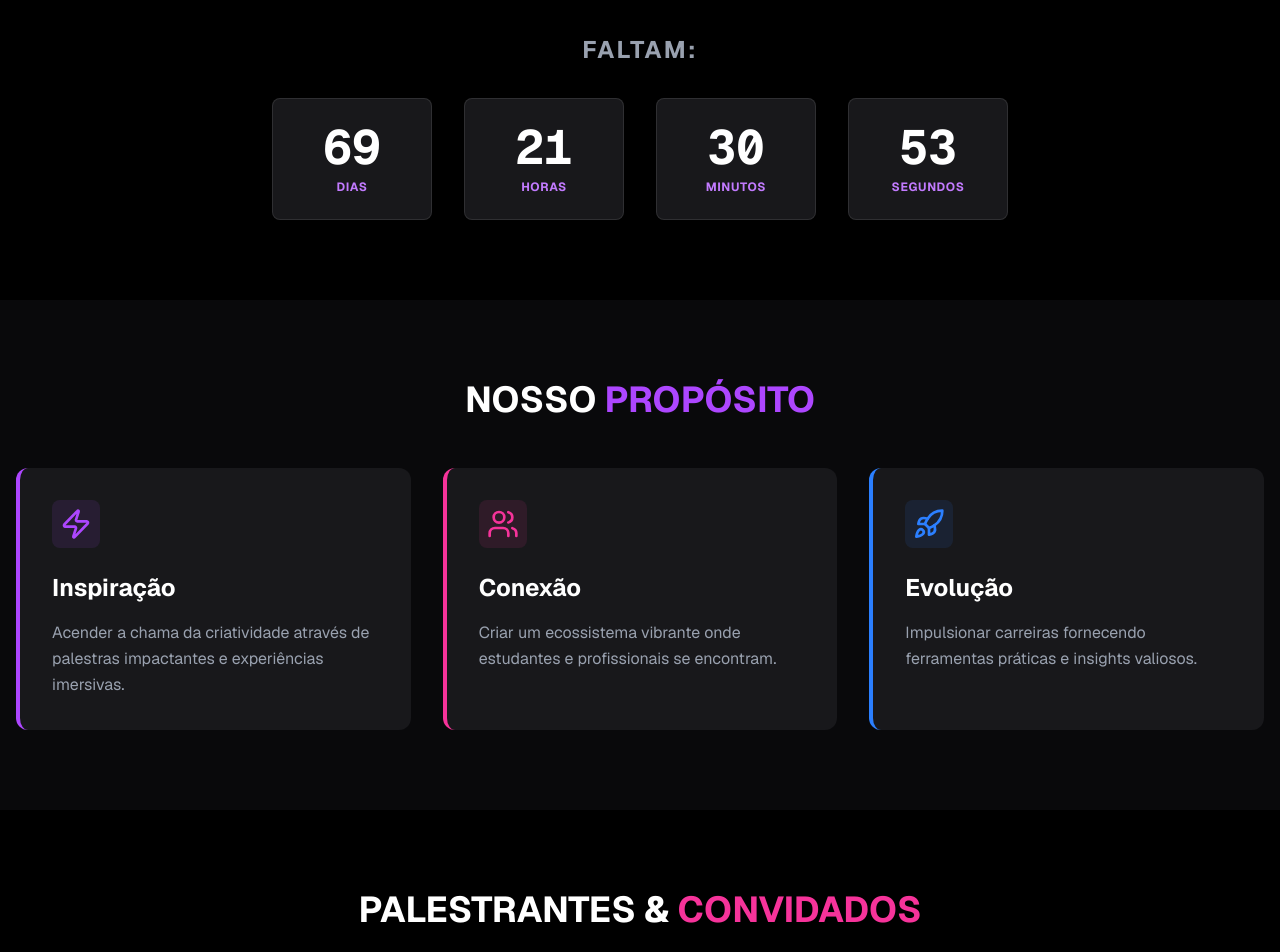
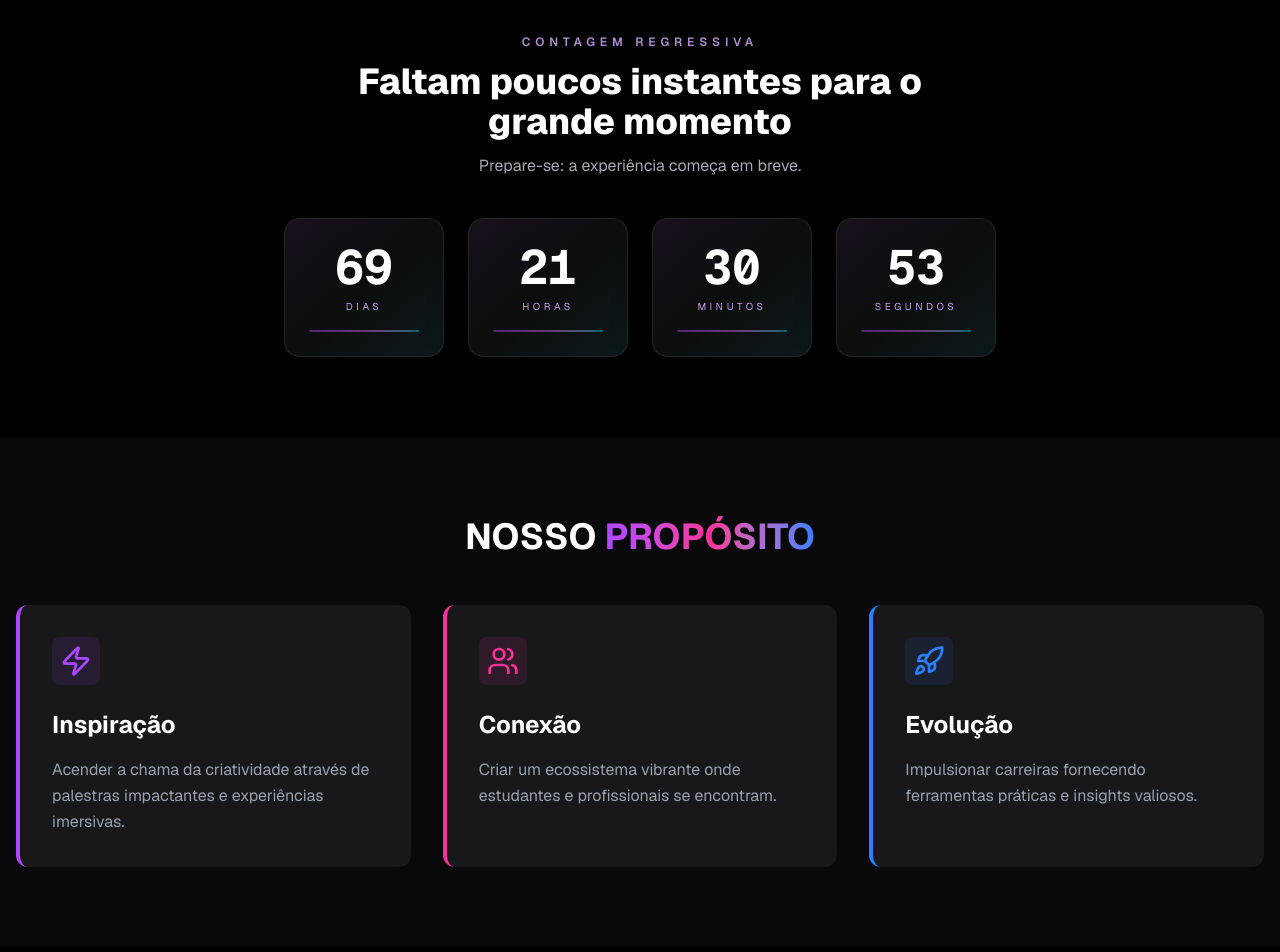
Before and after one commit to VITORHUGORDM/app-IesgoSemPijama, a Next.js app: page / in a window 1280 px wide. Shown: the part 860-1812 px from the top of the page. Built offline with nearby package versions, Linux system fonts and the light colour scheme.

Commit message:
Pequenas mudanças no design de alguns cards

```diff
--- a/src/app/componentes/Countdown.tsx
+++ b/src/app/componentes/Countdown.tsx
@@ -32,11 +32,21 @@ export default function Countdown() {
   }, []);
 
   return (
-    <section className="py-20 text-center container mx-auto">
-      <h3 className="text-2xl font-bold mb-8 uppercase tracking-widest text-gray-400">
-        Faltam:
+    <section className="relative py-20">
+      <div className="absolute inset-0 -z-10 bg-gradient-to-b from-purple-900/20 via-black/0 to-black/0" />
+      <div className="container mx-auto text-center">
+        <div className="mx-auto mb-10 max-w-2xl">
+          <p className="mb-3 text-xs font-semibold tracking-[0.4em] text-purple-300/80">
+            CONTAGEM REGRESSIVA
+          </p>
+          <h3 className="text-3xl md:text-4xl font-extrabold text-white">
+            Faltam poucos instantes para o grande momento
           </h3>
-      <div className="flex flex-wrap justify-center gap-4 md:gap-8">
+          <p className="mt-3 text-sm md:text-base text-gray-300/80">
+            Prepare-se: a experiência começa em breve.
+          </p>
+        </div>
+        <div className="flex flex-wrap justify-center gap-4 md:gap-6">
           {[
             { label: "DIAS", value: timeLeft.days },
             { label: "HORAS", value: timeLeft.hours },
@@ -45,16 +55,19 @@ export default function Countdown() {
           ].map((item, idx) => (
             <div
               key={idx}
-            className="bg-zinc-900 border border-white/10 p-6 rounded-lg w-32 md:w-40 shadow-[0_0_15px_rgba(0,0,0,0.5)]"
+              className="group relative w-32 md:w-40 overflow-hidden rounded-2xl border border-white/10 bg-white/5 p-6 shadow-[0_20px_60px_-30px_rgba(0,0,0,0.8)] backdrop-blur"
             >
-            <div className="text-4xl md:text-5xl font-mono font-bold text-white mb-2">
+              <div className="absolute inset-0 -z-10 bg-gradient-to-br from-purple-500/10 via-transparent to-cyan-400/10 opacity-60" />
+              <div className="text-4xl md:text-5xl font-mono font-bold text-white">
                 {String(item.value).padStart(2, "0")}
               </div>
-            <div className="text-xs text-purple-400 font-bold tracking-wider">
+              <div className="mt-2 text-[10px] uppercase tracking-[0.35em] text-purple-300/90">
                 {item.label}
               </div>
+              <div className="mt-4 h-[2px] w-full rounded-full bg-gradient-to-r from-purple-500/60 via-fuchsia-400/60 to-cyan-400/60 opacity-70" />
             </div>
           ))}
+        </div>
       </div>
     </section>
   );
--- a/src/app/componentes/InfoCards.tsx
+++ b/src/app/componentes/InfoCards.tsx
@@ -4,17 +4,17 @@ import { Calendar, Clock, MapPin } from "lucide-react";
 export default function InfoCards() {
   return (
     <section className="relative z-20 -mt-20 px-4 container mx-auto grid grid-cols-1 md:grid-cols-3 gap-6 text-white">
-      <div className="bg-zinc-900/90 backdrop-blur border border-white/10 p-8 rounded-2xl flex flex-col items-center text-center hover:border-purple-500 transition">
-        <Calendar className="text-purple-500 mb-4 w-10 h-10" />
-        <h3 className="text-xl font-bold">25 DE ABRIL</h3>
+      <div className="bg-zinc-900/90 backdrop-blur border border-white/10 p-8 rounded-2xl flex flex-col items-center text-center hover:border-purple-500 transition-all duration-300 hover:scale-105 transform hover:shadow-[0_0_28px_rgba(168,85,247,0.55)]">
+        <Calendar className="text-purple-500 mb-4 w-10 h-10 " />
+        <h3 className="text-xl font-bold">30 DE ABRIL</h3>
         <p className="text-gray-400">Sábado • 2026</p>
       </div>
-      <div className="bg-zinc-900/90 backdrop-blur border border-white/10 p-8 rounded-2xl flex flex-col items-center text-center hover:border-pink-500 transition">
+      <div className="bg-zinc-900/90 backdrop-blur border border-white/10 p-8 rounded-2xl flex flex-col items-center text-center hover:border-pink-500 transition-all duration-300 hover:scale-105 transform hover:shadow-[0_0_28px_rgba(236,72,153,0.55)]">
         <Clock className="text-pink-500 mb-4 w-10 h-10" />
         <h3 className="text-xl font-bold">22:30h - 08:00h</h3>
         <p className="text-gray-400">Overnight (Madrugada)</p>
       </div>
-      <div className="bg-zinc-900/90 backdrop-blur border border-white/10 p-8 rounded-2xl flex flex-col items-center text-center hover:border-blue-500 transition">
+      <div className="bg-zinc-900/90 backdrop-blur border border-white/10 p-8 rounded-2xl flex flex-col items-center text-center hover:border-blue-500 transition-all duration-300 hover:scale-105 transform hover:shadow-[0_0_28px_rgba(59,130,246,0.55)]">
         <MapPin className="text-blue-500 mb-4 w-10 h-10" />
         <h3 className="text-xl font-bold">IESGO</h3>
         <p className="text-gray-400">Formosa - GO</p>
--- a/src/app/componentes/Pricing.tsx
+++ b/src/app/componentes/Pricing.tsx
@@ -5,7 +5,7 @@ export default function Pricing() {
     <section id="ingressos" className="py-20 bg-zinc-950 text-white">
       <div className="container mx-auto px-4">
         <h2 className="text-4xl font-bold mb-4 text-center">
-          GARANTA SUA <span className="text-pink-500">VAGA</span>
+          GARANTA SUA <span className="bg-gradient-to-r from-purple-500 via-pink-500 to-blue-500 bg-[length:200%_200%] bg-clip-text text-transparent animate-gradient">VAGA</span>
         </h2>
         <p className="text-center text-gray-400 mb-12">
           As vagas são limitadas. Escolha a melhor experiência para você.
--- a/src/app/componentes/Purpose.tsx
+++ b/src/app/componentes/Purpose.tsx
@@ -6,10 +6,10 @@ export default function Purpose() {
     <section id="sobre" className="py-20 bg-zinc-950 text-white">
       <div className="container mx-auto px-4">
         <h2 className="text-4xl font-bold mb-12 text-center">
-          NOSSO <span className="text-purple-500">PROPÓSITO</span>
+          NOSSO <span className="bg-gradient-to-r from-purple-500 via-pink-500 to-blue-500 bg-[length:200%_200% bg-clip-text text-transparent animate-gradient">PROPÓSITO</span>
         </h2>
         <div className="grid md:grid-cols-3 gap-8">
-          <div className="bg-zinc-900 p-8 rounded-xl border-l-4 border-purple-500 hover:-translate-y-2 transition">
+          <div className="bg-zinc-900 p-8 rounded-xl border-l-4 border-purple-500 hover:-translate-y-2 transition-all duration-300 hover:shadow-[0_0_28px_rgba(168,85,247,0.55)]">
             <Zap className="w-12 h-12 text-purple-500 mb-6 bg-purple-500/10 p-2 rounded-lg" />
             <h3 className="text-2xl font-bold mb-4">Inspiração</h3>
             <p className="text-gray-400 leading-relaxed">
@@ -17,7 +17,7 @@ export default function Purpose() {
               experiências imersivas.
             </p>
           </div>
-          <div className="bg-zinc-900 p-8 rounded-xl border-l-4 border-pink-500 hover:-translate-y-2 transition">
+          <div className="bg-zinc-900 p-8 rounded-xl border-l-4 border-pink-500 hover:-translate-y-2 transition-all duration-300 hover:shadow-[0_0_28px_rgba(236,72,153,0.55)]">
             <Users className="w-12 h-12 text-pink-500 mb-6 bg-pink-500/10 p-2 rounded-lg" />
             <h3 className="text-2xl font-bold mb-4">Conexão</h3>
             <p className="text-gray-400 leading-relaxed">
@@ -25,7 +25,7 @@ export default function Purpose() {
               encontram.
             </p>
           </div>
-          <div className="bg-zinc-900 p-8 rounded-xl border-l-4 border-blue-500 hover:-translate-y-2 transition">
+          <div className="bg-zinc-900 p-8 rounded-xl border-l-4 border-blue-500 hover:-translate-y-2 transition-all duration-300 hover:shadow-[0_0_28px_rgba(59,130,246,0.55)]">
             <Rocket className="w-12 h-12 text-blue-500 mb-6 bg-blue-500/10 p-2 rounded-lg" />
             <h3 className="text-2xl font-bold mb-4">Evolução</h3>
             <p className="text-gray-400 leading-relaxed">
--- a/src/app/componentes/Schedule.tsx
+++ b/src/app/componentes/Schedule.tsx
@@ -28,7 +28,7 @@ export default function Schedule() {
     <section id="agenda" className="py-20 bg-zinc-950 text-white">
       <div className="container mx-auto px-4 max-w-4xl">
         <h2 className="text-4xl font-bold mb-8 text-center">
-          TIMELINE <span className="text-purple-500">2026</span>
+          TIMELINE <span className="bg-gradient-to-r from-purple-500 via-pink-500 to-blue-500 bg-[length:200%_200%] bg-clip-text text-transparent animate-gradient">2026</span>
         </h2>
 
         <div className="flex justify-center mb-12 space-x-4">
--- a/src/app/componentes/Speakers.tsx
+++ b/src/app/componentes/Speakers.tsx
@@ -22,7 +22,14 @@ export default function Speakers() {
   return (
     <section className="py-20 container mx-auto px-4 text-white">
       <h2 className="text-4xl font-bold mb-12 text-center">
-        PALESTRANTES & <span className="text-pink-500">CONVIDADOS</span>
+        PALESTRANTES & <span className="bg-gradient-to-r
+    from-purple-500
+    via-pink-500
+    to-blue-500
+    bg-[length:200%_200%]
+    bg-clip-text
+    text-transparent
+    animate-gradient">CONVIDADOS</span>
       </h2>
       <div className="grid md:grid-cols-3 gap-8">
         {SPEAKERS.map((speaker, idx) => (
```
Lines whose indentation alone changed are shown as unchanged.
